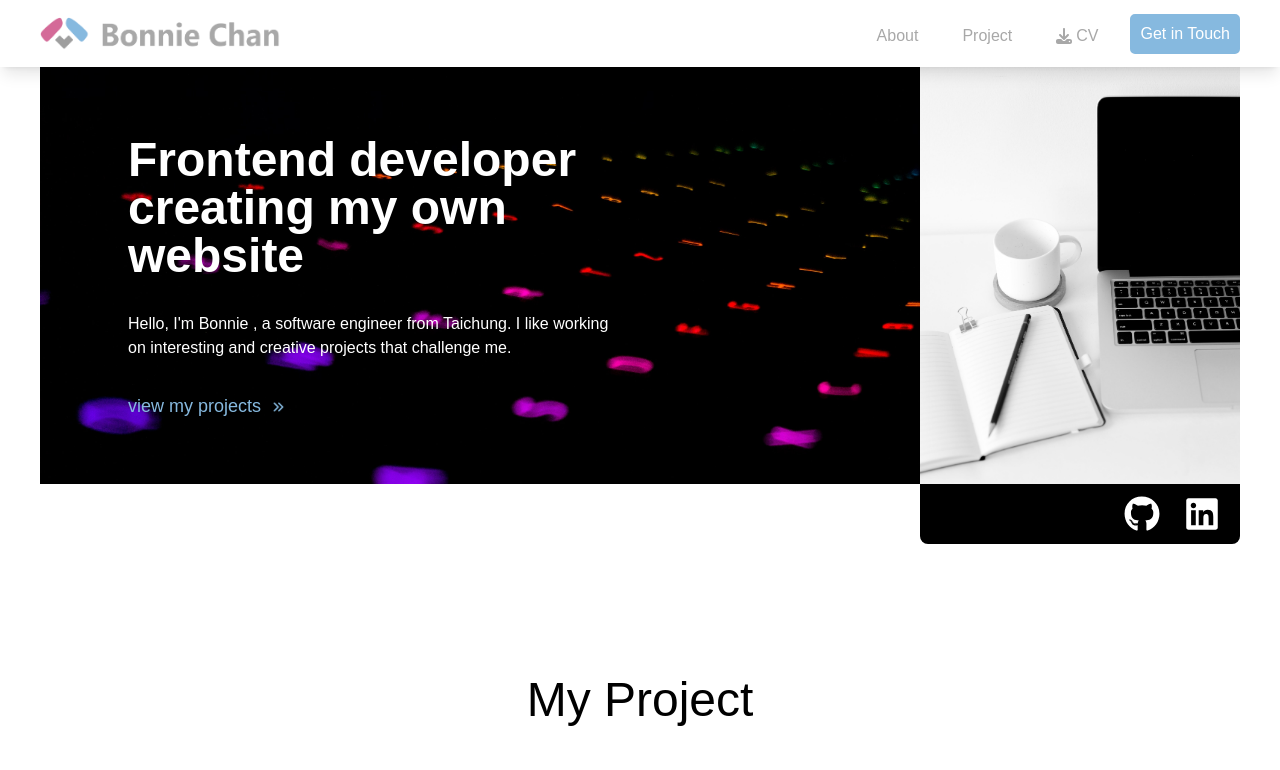
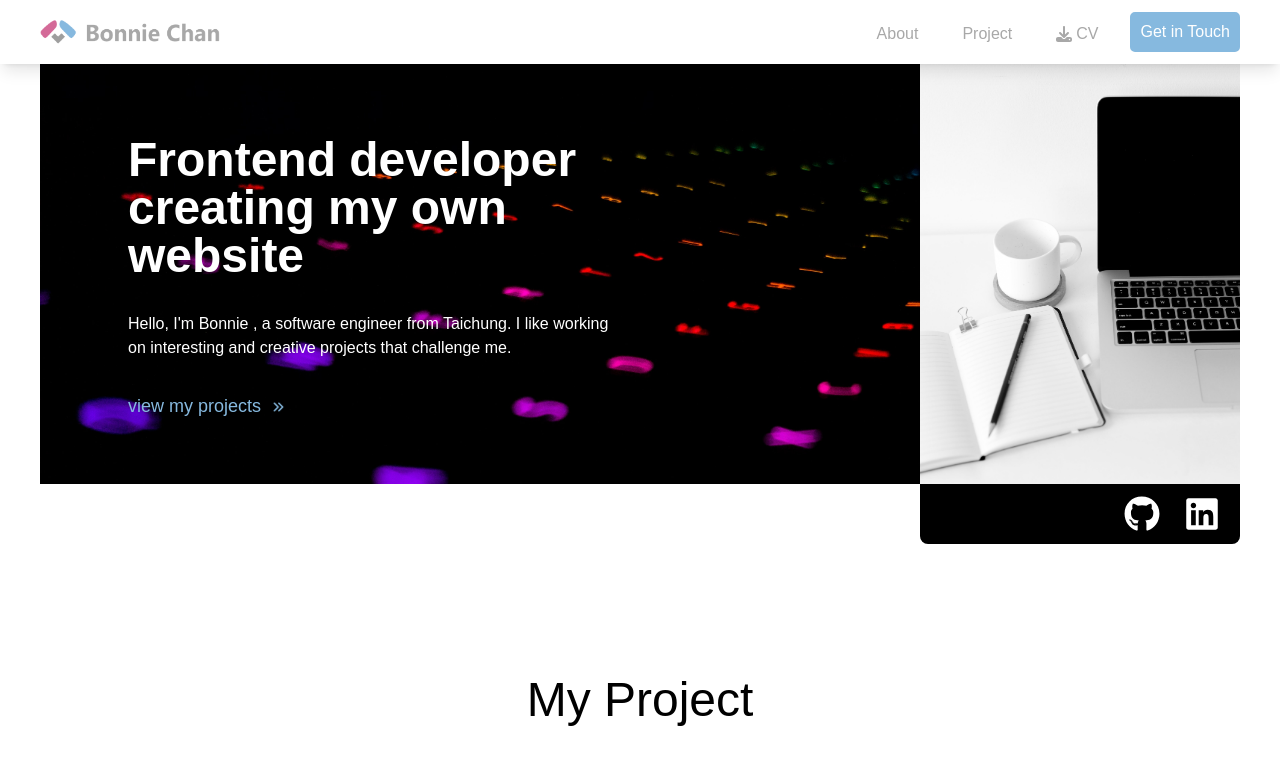
Before and after one commit to wanhsuan625/profile, a React (Create React App) app: page / in a window 1280 px wide. Shown: the top 770 px of the page. Built offline with nearby package versions, Linux system fonts and the light colour scheme; the HTML template or start-up script is replaced by a standard one.

Commit message:
Docs: add the setting of z-index and width

```diff
--- a/tailwind.config.js
+++ b/tailwind.config.js
@@ -12,8 +12,12 @@ module.exports = {
         '17': '68px',
         '18': '72px',
         '19': '76px',
+        '25': '100px',
+        '30': '120px',
         '35': '140px',
+        '60': '180px',
         '65': '260px',
+        '70': '280px',
         '75': '300px',
         '100': '400px',
         '110': '440px',
@@ -55,7 +59,11 @@ module.exports = {
         '125' : '500px',
       },
       maxWidth: {
+        '35' : '140px',
         '300' : '1200px',
+      },
+      zIndex: {
+        '1' : '1',
       }
     },
   },
```
